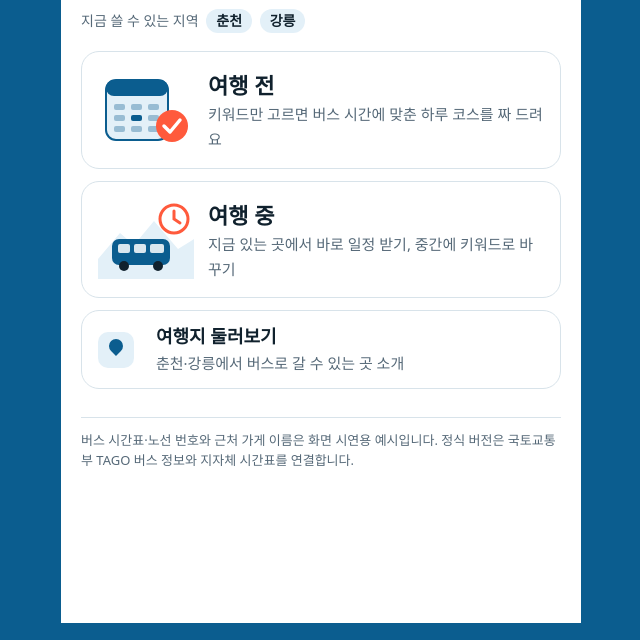
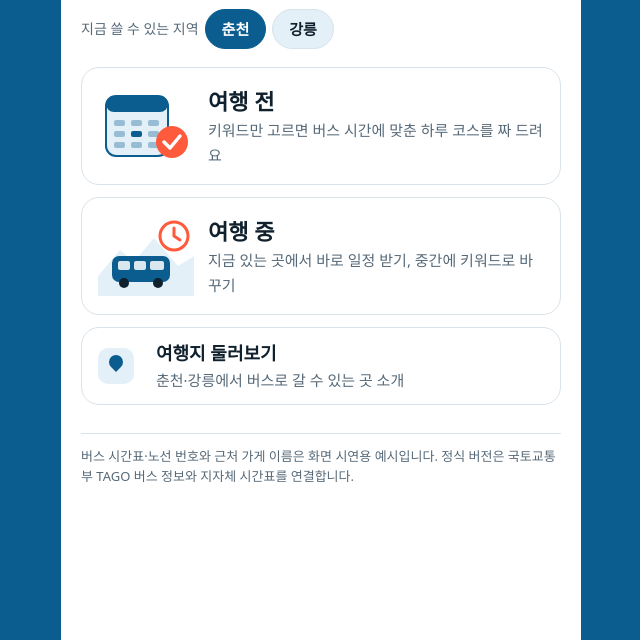
Before and after one commit to seohyun6341/ai_lab, a plain HTML site: page index.html in a window 1280 px wide. Shown: the part 192-832 px from the top of the page, without its empty margins (319-959 px from the left). Drawn offline with Linux system fonts and the light colour scheme; a web font is replaced by a local one.

Commit message:
홈 화면에서 지역(춘천·강릉) 선택 버튼 추가
Co-Authored-By: Claude Opus 5.5 <noreply@anthropic.com>
Claude-Session: https://claude.ai/code/session_01D3UTk2k1hqpbzucSsNqXWN

```diff
--- a/index.html
+++ b/index.html
@@ -110,7 +110,7 @@ ol.tl .intro li{display:list-item;padding:0;margin:2px 0}
 .seg{display:inline-flex;background:var(--lake2);border-radius:14px;padding:4px;gap:4px;margin:0 0 16px}
 .seg button{border:0;background:none;border-radius:10px;padding:8px 22px;min-height:42px;font-size:16px;font-weight:600;cursor:pointer;color:var(--mute)}
 .seg button.on{background:var(--lake);color:#fff}
-.regions{font-size:14px;color:var(--mute);margin:-8px 0 18px}.regions b{display:inline-block;background:var(--lake2);color:var(--ink);border-radius:99px;padding:1px 10px;margin-left:4px;font-weight:600}
+.regions{display:flex;flex-wrap:wrap;align-items:center;gap:6px;font-size:14px;color:var(--mute);margin:-8px 0 18px}.regions button{border:1.5px solid var(--line);background:var(--lake2);color:var(--ink);border-radius:99px;padding:4px 16px;min-height:40px;font-size:15px;font-weight:600;cursor:pointer}.regions button.on{background:var(--lake);border-color:var(--lake);color:#fff}.regions button:focus-visible{outline:3px solid var(--coral);outline-offset:2px}
 .row2{display:grid;grid-template-columns:minmax(0,1fr) minmax(0,1fr);gap:10px}
 .btn{display:block;width:100%;min-height:52px;border:0;border-radius:14px;background:var(--lake);color:#fff;font-weight:700;font-size:17px;cursor:pointer;margin-top:10px}
 .btn.ghost{background:var(--lake2);color:var(--ink)}.btn.coral{background:var(--coral)}
@@ -640,7 +640,7 @@ const screens={
  home(){const td=saved.find(t=>t.date===today||(t.days&&t.days.some(d=>d.date===today)));
   const pre=`<button class="mode" data-act="go" data-to="pre1">${illoPre}<div><b>여행 전</b><span>키워드만 고르면 버스 시간에 맞춘 하루 코스를 짜 드려요</span></div></button>`;
   const dur=`<button class="mode${td?' hot':''}" data-act="tripEntry">${illoDur}<div>${td?'<span class="tag">오늘 여행</span>':''}<b>여행 중</b><span>${td?esc(td.title)+' · 남은 일정과 다음 버스 확인':'지금 있는 곳에서 바로 일정 받기, 중간에 키워드로 바꾸기'}</span></div></button>`;
-  return`<h1>오시드래요!<br>어떤 여행을 도와드릴까요?</h1><p class="lead">버스가 한두 시간에 한 대뿐인 강원도, 시간 맞추기는 저희가 할게요.</p><p class="regions">지금 쓸 수 있는 지역 <b>춘천</b> <b>강릉</b></p>${td?dur+pre:pre+dur}<button class="mode lite" data-act="go" data-to="spots"><span class="lic" aria-hidden="true"></span><div><b>여행지 둘러보기</b><span>춘천·강릉에서 버스로 갈 수 있는 곳 소개</span></div></button>
+  return`<h1>오시드래요!<br>어떤 여행을 도와드릴까요?</h1><p class="lead">버스가 한두 시간에 한 대뿐인 강원도, 시간 맞추기는 저희가 할게요.</p><div class="regions" role="radiogroup" aria-label="여행 지역">지금 쓸 수 있는 지역 ${Object.values(REG).map(r=>`<button role="radio" aria-checked="${r.id===REGION.id}" class="${r.id===REGION.id?'on':''}" data-act="region" data-r="${r.id}">${r.name}</button>`).join('')}</div>${td?dur+pre:pre+dur}<button class="mode lite" data-act="go" data-to="spots"><span class="lic" aria-hidden="true"></span><div><b>여행지 둘러보기</b><span>춘천·강릉에서 버스로 갈 수 있는 곳 소개</span></div></button>
   ${saved.length?`<h2>저장한 일정</h2>${saved.map((t,i)=>`<div class="saved"><div><b>${esc(t.title)}</b><br><small>${REG[t.region||'cc'].name} · ${t.multi?DUR[t.days.length-1]+' · ':''}${t.date} · ${esc(t.origin||'')} ${t.start} 출발 · ${t.seq.length}곳</small></div><button class="mini" data-act="openSaved" data-i="${i}">여행 시작</button><button class="mini" data-act="delSaved" data-i="${i}">삭제</button></div>`).join('')}`:''}
   <p class="foot">버스 시간표·노선 번호와 근처 가게 이름은 화면 시연용 예시입니다. 정식 버전은 국토교통부 TAGO 버스 정보와 지자체 시간표를 연결합니다.</p>`},
  spots(){const f=S.spotTag||'';const tags=[...new Set(P.flatMap(p=>p.tags))];const list=P.filter(p=>!f||p.tags.includes(f));
```
